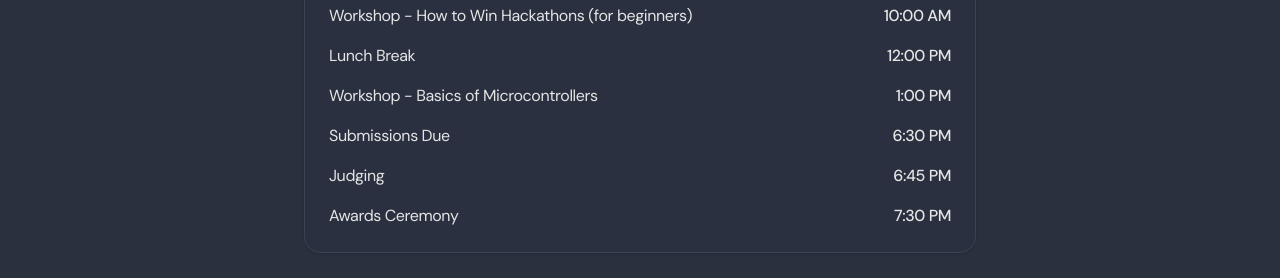
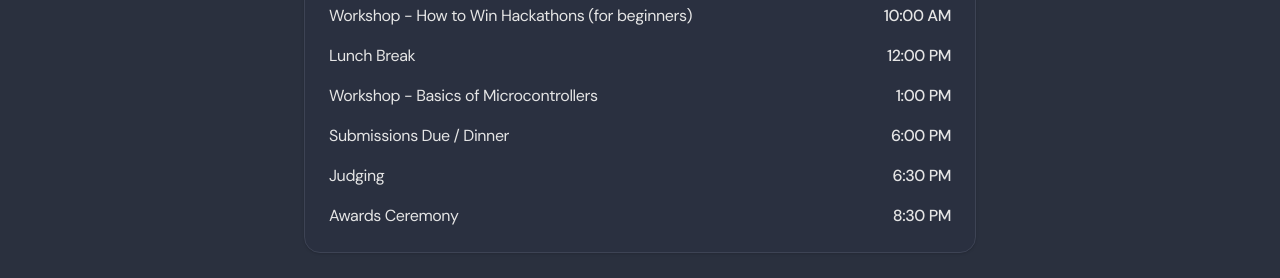
Before and after one commit to dliu99/stang-hacks, a Next.js app: page / in a window 1280 px wide. Shown: the part 3640-3918 px from the top of the page. Built offline with nearby package versions, Linux system fonts and the light colour scheme.

Commit message:
adjust schedule

```diff
--- a/src/app/page.tsx
+++ b/src/app/page.tsx
@@ -386,16 +386,16 @@ export default function StangHacksLanding() {
                 </div>
 
                 <div className="flex justify-between">
-                  <span>Submissions Due</span>
+                  <span>Submissions Due / Dinner</span>
+                  <span className="font-medium">6:00 PM</span>
+                </div>
+                <div className="flex justify-between">
+                  <span>Judging</span>
                   <span className="font-medium">6:30 PM</span>
                 </div>
                 <div className="flex justify-between">
-                  <span>Judging</span>
-                  <span className="font-medium">6:45 PM</span>
-                </div>
-                <div className="flex justify-between">
                   <span>Awards Ceremony</span>
-                  <span className="font-medium">7:30 PM</span>
+                  <span className="font-medium">8:30 PM</span>
                 </div>
               </CardContent>
             </Card>
```
